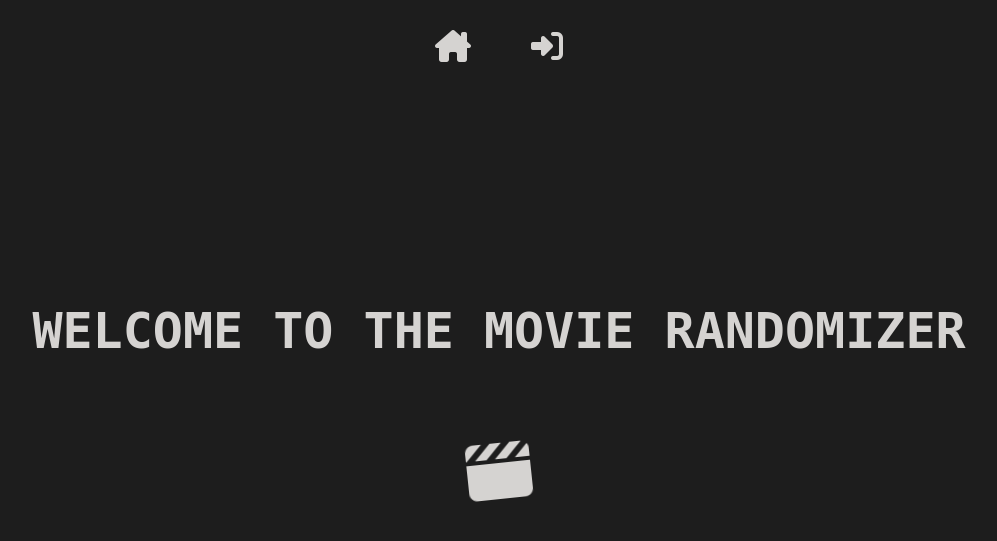
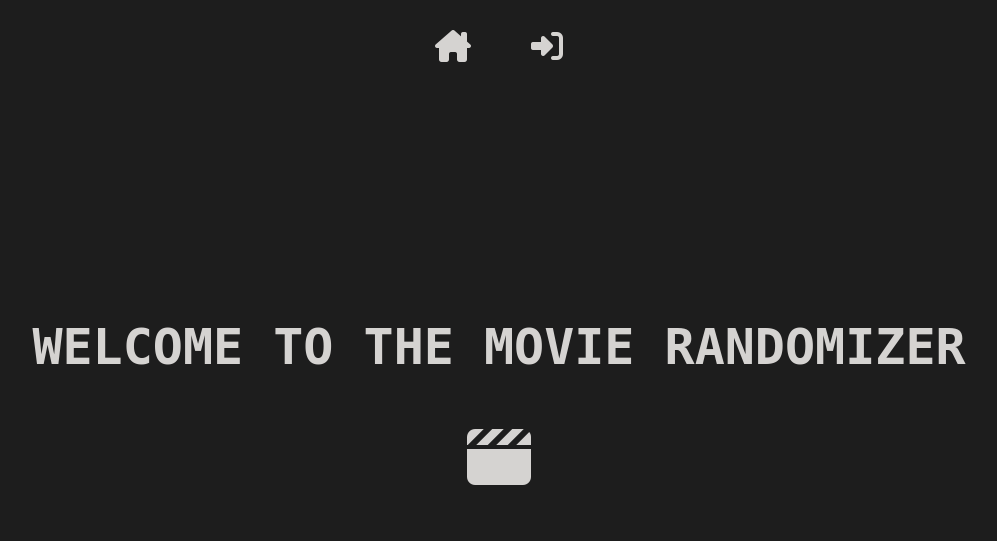
Before and after one commit to tomday8/WhistlejacketFinal, a Flask app: page / in a window 1280 px wide. Shown: the top 541 px of the page, without its empty margins (141-1138 px from the left). Run offline with Flask 2, Linux system fonts and the light colour scheme; some libraries are stand-ins or nearby versions.

Commit message:
maintitle and main top  adjusted

```diff
--- a/static/css/styles.css
+++ b/static/css/styles.css
@@ -9,7 +9,7 @@ html{
 main{
     height: 100%;
     position: relative;
-    top: 10rem;
+    top: 4rem;
     display: flex;
     flex-direction: column;
     text-align: center;
@@ -100,6 +100,11 @@ input[type=submit] {
 a.icon-left {
     position: absolute;
     left: 0;
+}
+
+.maintitle {
+  position: relative;
+  top: 7rem;
 }
 
 .content {
@@ -193,6 +198,7 @@ a.icon-left {
   .liked-movies {
     margin: auto;
     text-align: left;
+    vertical-align: top;
   }
 
   .saved-movies {
@@ -203,6 +209,7 @@ a.icon-left {
   .disliked-movies {
     margin: auto;
     text-align: left;
+    vertical-align: top;
   }
 
 
@@ -231,6 +238,7 @@ a.icon-left {
   .likedmovie{
     display: flex;
     align-items: center;
+    vertical-align: top;
   }
 
 @keyframes shake {
--- a/templates/index.html
+++ b/templates/index.html
@@ -11,12 +11,14 @@
 {% block main %}
 <body>
     <main>
+        <div class="maintitle">
             {% if current_user.is_anonymous %}
             <h1 data-value="WELCOME TO THE MOVIE RANDOMIZER" id="titlepage">WELCOME TO THE MOVIE RANDOMIZER</h1>
             {% else %}
             <h1 data-value="{{current_user.firstname.upper()}}, WELCOME TO THE MOVIE RANDOMIZER" id="titlepage">{{current_user.firstname.upper()}}, WELCOME TO THE MOVIE RANDOMIZER</h1>
             {% endif %}
             <a id="rattle" href="/movies"><i class="fa-solid fa-clapperboard fa-4x"></i></a>
+        </div>
     </main>
     <script src="../static/js/script.js"></script>
 </body>
```
Also changed, not shown: templates/watchlist.html (+14 -3 lines). Lines whose indentation alone changed are shown as unchanged.
